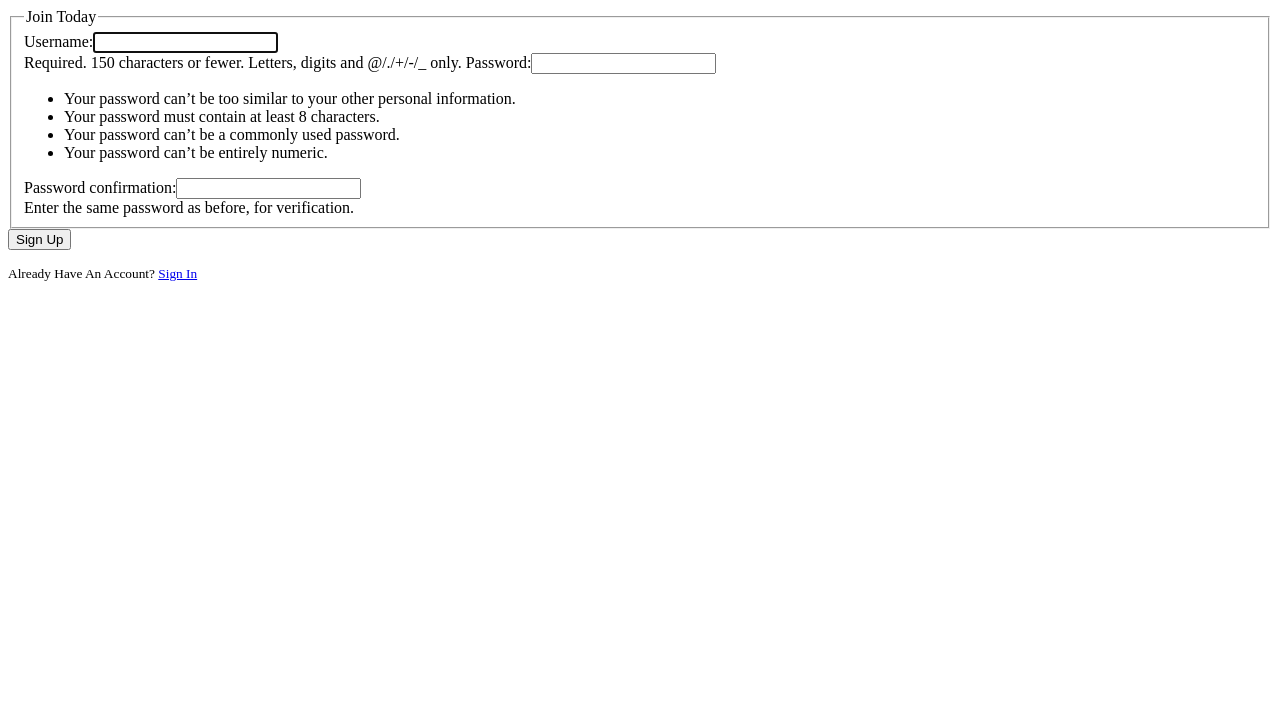
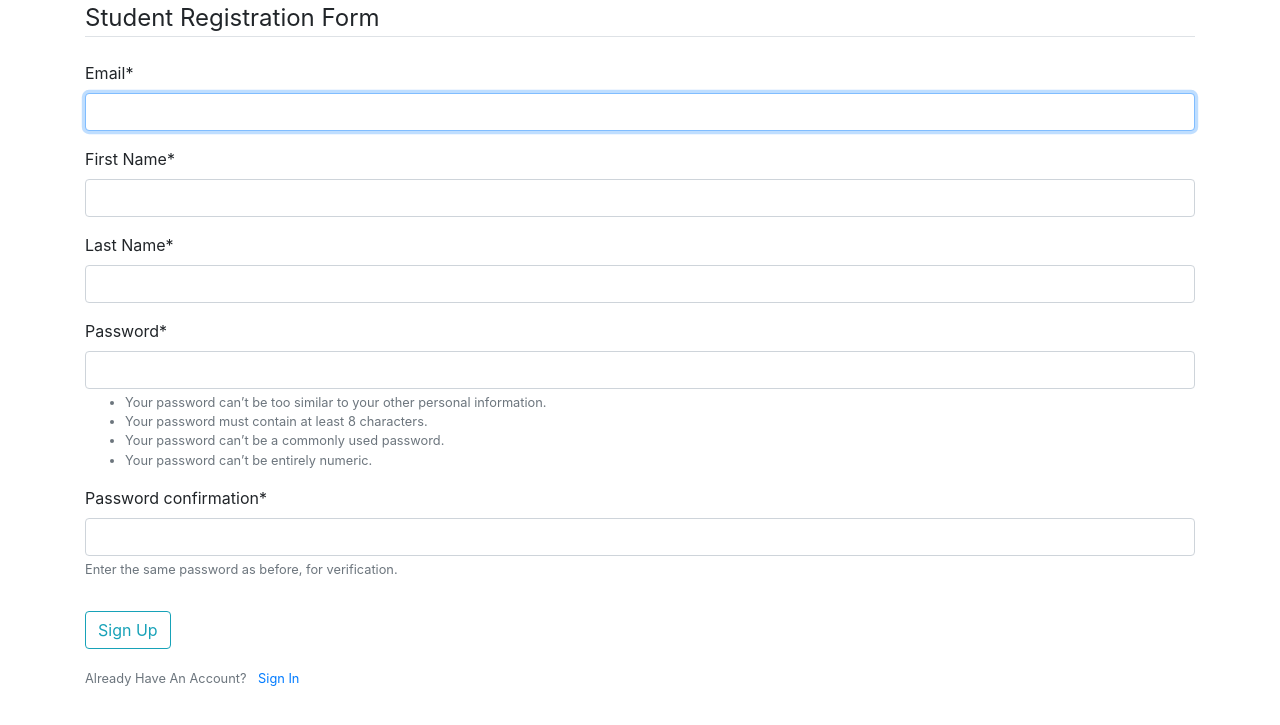
Before and after one commit to cvdebeer/HPC-MS4, a Django app: page /accounts/register/ in a window 1280 px wide. Shown: the top 725 px of the page. Run offline with Django 3.2, Linux system fonts and the light colour scheme; some libraries are stand-ins or nearby versions.

Commit message:
create student registration form

```diff
--- /dev/null
+++ b/accounts/forms.py
@@ -0,0 +1,14 @@
+from django import forms
+from .models import User
+from django.contrib.auth.forms import UserCreationForm
+
+
+class StudentRegistrationForm(UserCreationForm):
+    first_name = forms.CharField(max_length=100, label="First Name")
+    last_name = forms.CharField(max_length=100, label="Last Name")
+    username = forms.EmailField(label='Email')
+
+    class Meta:
+        model = User
+        fields = ['username', 'first_name', 'last_name',
+                  'password1', 'password2']
--- a/accounts/templates/accounts/register.html
+++ b/accounts/templates/accounts/register.html
@@ -1,14 +1,16 @@
 {% extends 'base.html' %}
+{% load crispy_forms_tags %}
+{% block page_title %}Student Registration{% endblock %}
 {% block content %}
 <div>
     <form method="POST">
         {% csrf_token %}
         <fieldset class="form-group">
-            <legend class="">Join Today</legend>
-            {{ form }}
+            <legend class="border-bottom mb-4">Student Registration Form</legend>
+            {{ form|crispy }}
         </fieldset>
         <div class="form-group">
-            <button class="btn" type="submit">Sign Up</button>
+            <button class="btn btn-outline-info" type="submit">Sign Up</button>
         </div>
     </form>
     <div>
--- a/accounts/templates/base.html
+++ b/accounts/templates/base.html
@@ -1,2 +1,41 @@
-{% block content %}
-{% endblock  %}
+<!DOCTYPE html>
+<html lang="en">
+
+<head>
+  <!-- Required meta tags -->
+  <meta charset="utf-8">
+  <meta name="viewport" content="width=device-width, initial-scale=1, shrink-to-fit=no">
+
+  <!-- Bootstrap CSS -->
+  <link rel="stylesheet" href="https://stackpath.bootstrapcdn.com/bootstrap/4.4.1/css/bootstrap.min.css"
+    integrity="sha384-Vkoo8x4CGsO3+Hhxv8T/Q5PaXtkKtu6ug5TOeNV6gBiFeWPGFN9MuhOf23Q9Ifjh" crossorigin="anonymous">
+
+  <title>{% block page_title %}{% endblock %}</title>
+</head>
+
+<body>
+  {% if messages %}
+  {% for message in messages %}
+  <div class="alert alert-{{ message.tags }}">
+    {{ message }}
+  </div>
+  {% endfor %}
+  {% endif %}
+  <div class="container">
+    {% block content %}
+    {% endblock  %}
+  </div>
+  <!-- Optional JavaScript -->
+  <!-- jQuery first, then Popper.js, then Bootstrap JS -->
+  <script src="https://code.jquery.com/jquery-3.4.1.slim.min.js"
+    integrity="sha384-J6qa4849blE2+poT4WnyKhv5vZF5SrPo0iEjwBvKU7imGFAV0wwj1yYfoRSJoZ+n" crossorigin="anonymous">
+  </script>
+  <script src="https://cdn.jsdelivr.net/npm/popper.js@1.16.0/dist/umd/popper.min.js"
+    integrity="sha384-Q6E9RHvbIyZFJoft+2mJbHaEWldlvI9IOYy5n3zV9zzTtmI3UksdQRVvoxMfooAo" crossorigin="anonymous">
+  </script>
+  <script src="https://stackpath.bootstrapcdn.com/bootstrap/4.4.1/js/bootstrap.min.js"
+    integrity="sha384-wfSDF2E50Y2D1uUdj0O3uMBJnjuUD4Ih7YwaYd1iqfktj0Uod8GCExl3Og8ifwB6" crossorigin="anonymous">
+  </script>
+</body>
+
+</html>
--- a/accounts/views.py
+++ b/accounts/views.py
@@ -1,7 +1,18 @@
-from django.shortcuts import render
-from django.contrib.auth.forms import UserCreationForm
+from django.shortcuts import render, redirect
+from django.contrib import messages
+from .forms import StudentRegistrationForm
 
 
 def register(request):
-    form = UserCreationForm()
+    if request.method == 'POST':
+        form = StudentRegistrationForm(request.POST)
+        if form.is_valid():
+            form.save()
+            username = form.cleaned_data.get('username')
+            email = username
+            messages.success(request, f'Account created for {username}!')
+            return redirect('register')
+
+    else:
+        form = StudentRegistrationForm()
     return render(request, 'accounts/register.html', {'form': form})
--- a/hpc/settings.py
+++ b/hpc/settings.py
@@ -34,6 +34,7 @@ ALLOWED_HOSTS = []
 
 INSTALLED_APPS = [
     'accounts.apps.AccountsConfig',
+    'crispy_forms',
     'django.contrib.admin',
     'django.contrib.auth',
     'django.contrib.contenttypes',
@@ -123,3 +124,5 @@ USE_TZ = True
 # https://docs.djangoproject.com/en/3.0/howto/static-files/
 
 STATIC_URL = '/static/'
+
+CRISPY_TEMPLATE_PACK = 'bootstrap4'
```
